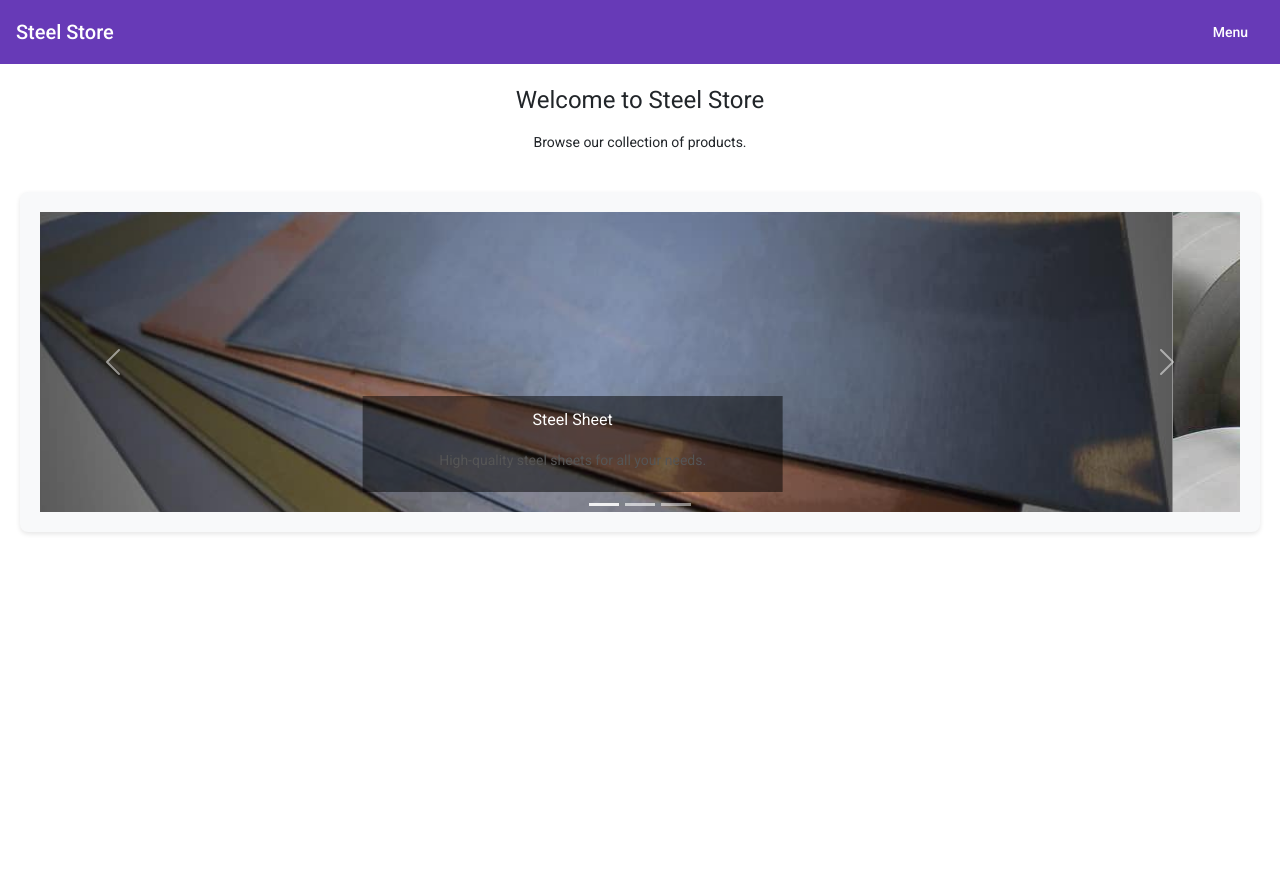
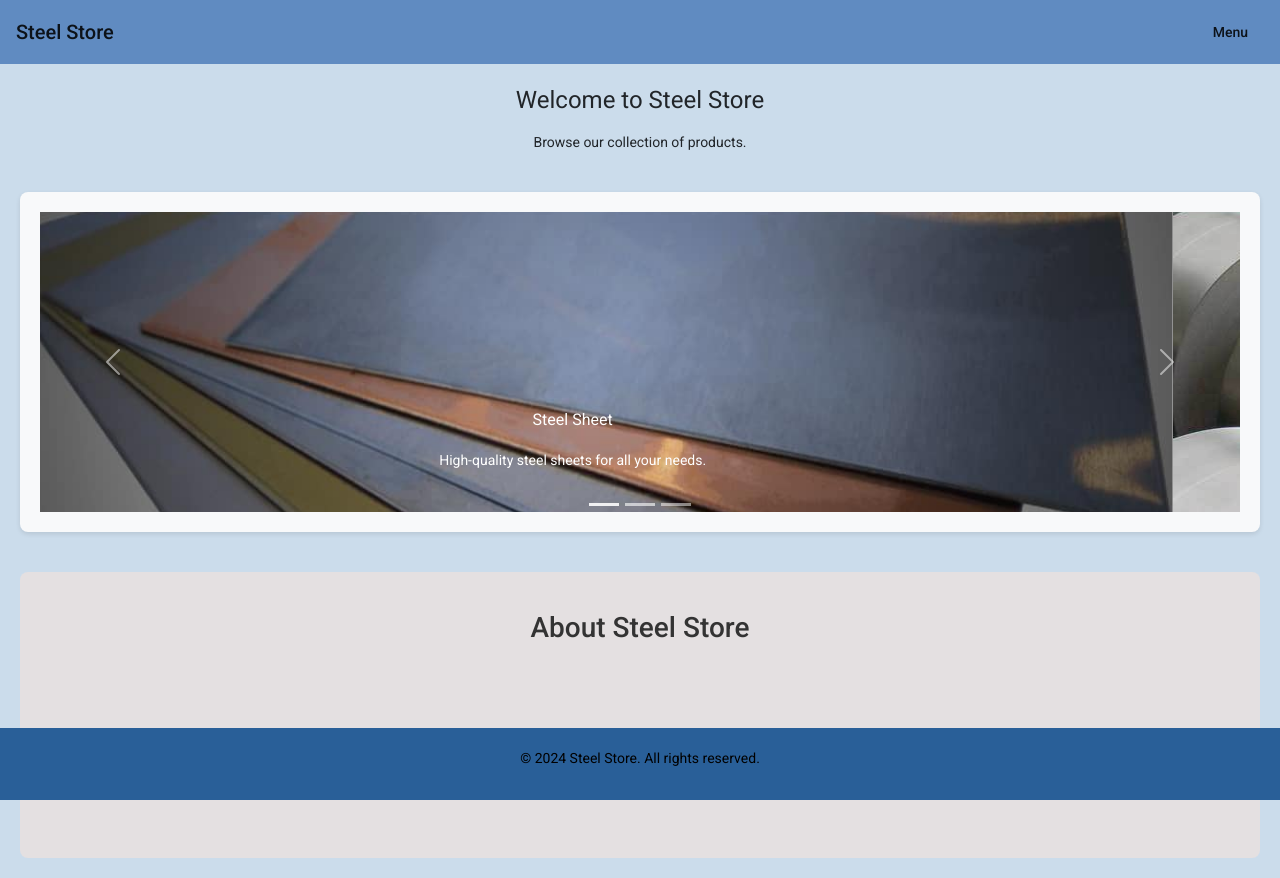
Before and after one commit to MajorDigi/steel-store-mock-up, an Angular app: page / in a window 1280 px wide. Before the commit the page ends 800 px from the top, so only its background shows below. Built offline with nearby package versions, Linux system fonts and the light colour scheme.

Commit message:
Styled carousel descriptions with custom fonts, colors, and backgrounds. Adjusted layout for carousel captions and added specific styling to titles and descriptions for improved visibility and aesthetics.

```diff
--- a/src/app/landing-page/landing-page.component.css
+++ b/src/app/landing-page/landing-page.component.css
@@ -4,12 +4,14 @@
   justify-content: space-between;
   align-items: center;
   position: relative; /* Ensures the buttons are positioned relative to the toolbar */
+  background-color: #608BC1;
 }
 
 /* Landing Page Content Styling */
 .landing-page-content {
   text-align: center;
   padding: 20px;
+  background-color: #CBDCEB;
 }
 
 .spacer {
@@ -53,7 +55,7 @@
   left: 50%;
   transform: translateX(-50%); /* Center align the caption */
   color: #fff;
-  background: rgba(0, 0, 0, 0.5); /* Semi-transparent background */
+  background: transparent(0, 0, 0, 0.5); /* Semi-transparent background */
   padding: 10px;
 }
 
@@ -157,15 +159,15 @@
   box-shadow: 0 2px 5px rgba(0, 0, 0, 0.1); /* Subtle shadow for better aesthetics */
 }
 
-.second-carousel h2 {
+/* .second-carousel h2 {
   font-size: 1.5em;
   margin-bottom: 10px;
-  color: #333; /* Darker color for the heading */
-}
+  color: #333;
+} */
 
 .second-carousel p {
   font-size: 1em;
-  color: #555; /* Lighter text color for the description */
+  color: white; /* Lighter text color for the description */
 }
 
 /* Bootstrap Carousel Specific Styles */
@@ -173,3 +175,44 @@
   height: 300px; /* Consistent height for images in Bootstrap carousel */
   object-fit: cover; /* Ensures the image covers the space without distortion */
 }
+/* Styling for the Website Information Container */
+.website-info-container {
+  background-color: #E4E0E1; /* Light blue background color */
+  padding: 40px 20px; /* Padding for spacing */
+  margin-top: 40px; /* Space between carousel and info section */
+  border-radius: 8px; /* Rounded corners */
+}
+
+/* Styling for the Website Information Section */
+.website-info {
+  text-align: center;
+  max-width: 800px;
+  margin: 0 auto; /* Center align the content */
+}
+
+.website-info h2 {
+  font-size: 2em;
+  color: #333; /* Dark color for the heading */
+  margin-bottom: 80px;
+}
+
+.website-info p {
+  font-size: 1.1em;
+  color: #555; /* Lighter color for paragraph text */
+  line-height: 1.6;
+  margin-bottom: 20px; /* Adds space at the bottom of the text */
+}
+
+/* Styling for the Footer Section */
+
+/* Footer Styling */
+.footer {
+  color: black;
+  text-align: center;
+  padding: 20px;
+  position: fixed;
+  bottom: 0;
+  width: 100%;
+  margin-top: 0; /* Ensure no space between footer and website container */
+  background-color: #295F98; /* Remove the default background color */
+}
--- a/src/app/landing-page/landing-page.component.html
+++ b/src/app/landing-page/landing-page.component.html
@@ -1,5 +1,5 @@
 <!-- Toolbar with Branding and Menu -->
-<mat-toolbar color="primary">
+<mat-toolbar>
   <span>Steel Store</span>
   <span class="spacer"></span>
   <button mat-button [matMenuTriggerFor]="menu">Menu</button>
@@ -84,4 +84,19 @@
       <span class="visually-hidden">Next</span>
     </button>
   </div>
+
+
+  <!-- Website Information Container -->
+  <div class="website-info-container">
+    <div class="website-info">
+      <h2>About Steel Store</h2>
+      <p>Welcome to Steel Store! We provide high-quality steel products for all your construction and manufacturing needs. Our products are durable, reliable, and perfect for a variety of industrial applications. Explore our wide selection of steel sheets, coils, tubes, and more!</p>
+    </div>
+  </div>
 </div>
+
+
+<!-- Footer Section -->
+<footer class="footer">
+<p>&copy; 2024 Steel Store. All rights reserved.</p>
+</footer>
```
